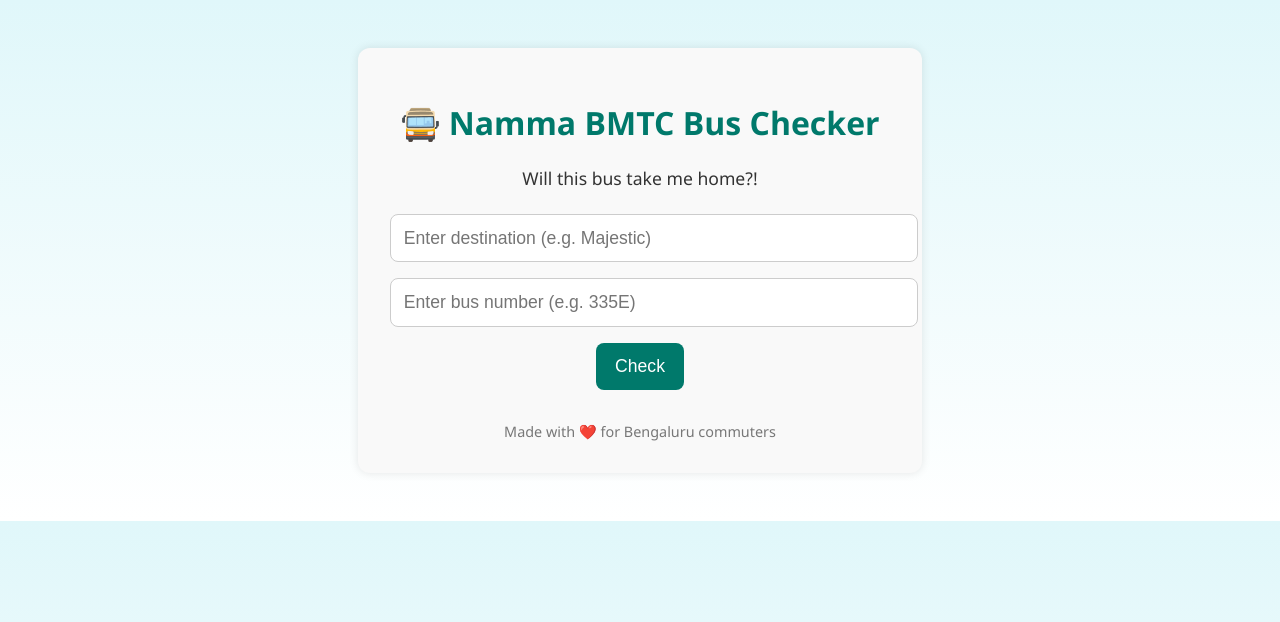
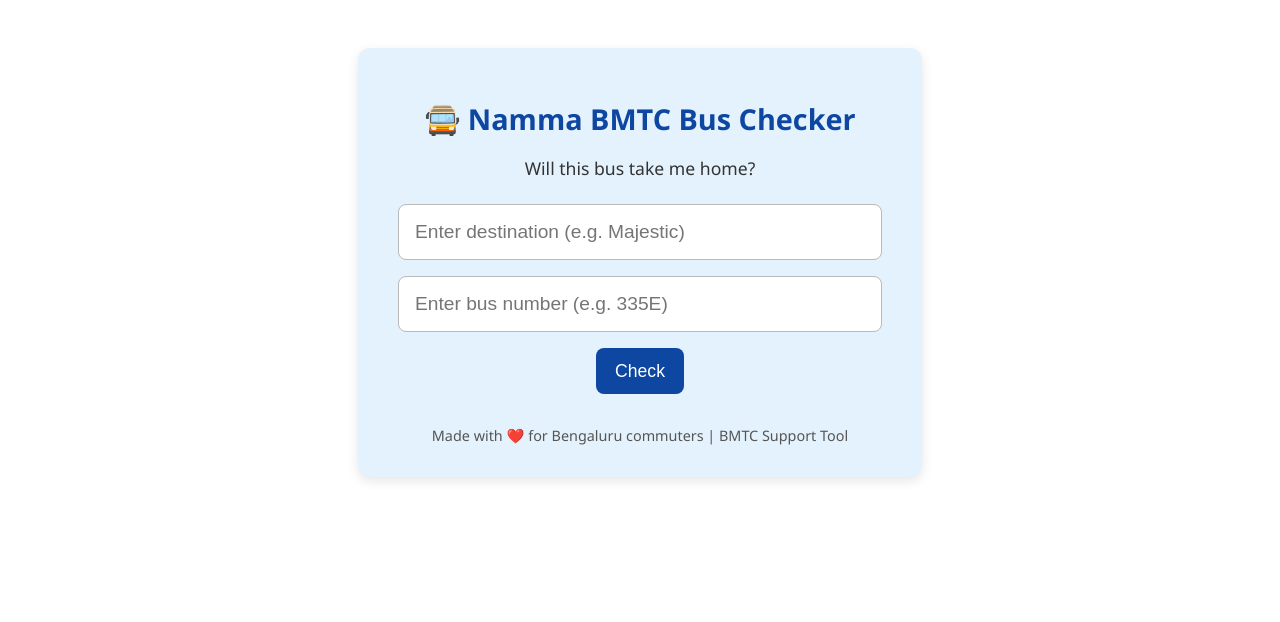
Before and after one commit to rohitvhanji/bmtc-bus-check, a plain HTML site: page index.html in a window 1280 px wide. Drawn offline with Linux system fonts and the light colour scheme.

Commit message:
Update index.html

```diff
--- a/index.html
+++ b/index.html
@@ -7,8 +7,8 @@
   <style>
     body {
       font-family: 'Segoe UI', sans-serif;
-      background: linear-gradient(to bottom, #e0f7fa, #fff);
-      color: #333;
+      background-color: #ffffff;
+      color: #222;
       margin: 0;
       padding: 0;
       text-align: center;
@@ -17,28 +17,34 @@
       max-width: 500px;
       margin: 3rem auto;
       padding: 2rem;
-      background-color: #f9f9f9;
+      background-color: #e3f2fd; /* Light BMTC Blue */
       border-radius: 12px;
-      box-shadow: 0 0 10px rgba(0,0,0,0.1);
+      box-shadow: 0 4px 12px rgba(0,0,0,0.1);
     }
     h1 {
-      color: #00796b;
+      color: #0d47a1; /* Deep Blue */
+      font-size: 1.8rem;
+      margin-bottom: 0.5rem;
     }
     .subtitle {
       font-size: 1.1rem;
+      color: #333;
       margin-bottom: 1.5rem;
     }
     input[type="text"] {
-      width: 100%;
-      font-size: 1.1rem;
-      padding: 0.8rem;
+      width: 90%;
+      font-size: 1.2rem;
+      padding: 1rem;
       margin-bottom: 1rem;
-      border: 1px solid #ccc;
+      border: 1px solid #bbb;
       border-radius: 8px;
+      display: block;
+      margin-left: auto;
+      margin-right: auto;
     }
     button {
       padding: 0.8rem 1.2rem;
-      background-color: #00796b;
+      background-color: #0d47a1;
       color: white;
       border: none;
       border-radius: 8px;
@@ -46,7 +52,7 @@
       cursor: pointer;
     }
     button:hover {
-      background-color: #004d40;
+      background-color: #08306b;
     }
     .success {
       color: green;
@@ -61,14 +67,14 @@
     .footer {
       margin-top: 2rem;
       font-size: 0.9rem;
-      color: #777;
+      color: #555;
     }
   </style>
 </head>
 <body>
   <div class="container">
     <h1>🚍 Namma BMTC Bus Checker</h1>
-    <p class="subtitle">Will this bus take me home?!</p>
+    <p class="subtitle">Will this bus take me home?</p>
 
     <input type="text" id="destinationInput" placeholder="Enter destination (e.g. Majestic)" />
     <input type="text" id="busNumberInput" placeholder="Enter bus number (e.g. 335E)" />
@@ -76,7 +82,7 @@
 
     <div id="result"></div>
 
-    <div class="footer">Made with ❤️ for Bengaluru commuters</div>
+    <div class="footer">Made with ❤️ for Bengaluru commuters | BMTC Support Tool</div>
   </div>
 
   <script>
```
